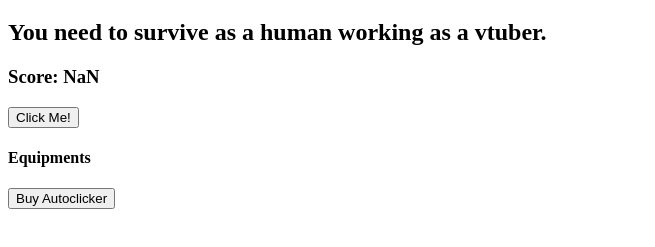
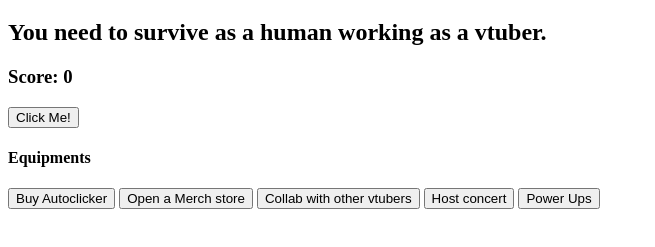
Before and after one commit to lyjaden416/clicker-game, a plain HTML site: page index.html in a window 1280 px wide. Shown: the part 61-308 px from the top of the page, without its empty margins (0-655 px from the left). Drawn offline with Linux system fonts and the light colour scheme.

Commit message:
Add files via upload
updated 1/15/25

```diff
--- a/index.html
+++ b/index.html
@@ -3,7 +3,8 @@
 <head>
     <meta charset="UTF-8">
     <meta name="viewport" content="width=device-width, initial-scale=1.0">
-    <script src="src/equip.js"></script>
+    <script src="src/building.js"></script>
+    <script src="upgrade.js"></script>
     <script src="src/main.js"></script>
     <title>Vtuber Clicker</title>
 
@@ -14,6 +15,10 @@
     <h3>Score: <span class="score" id="score">0</span></h3>
     <button type="button" onclick="scorePlusPlus()">Click Me!</button>
     <h4>Equipments</h4>
-    <button type="button" id="buyAutoclicker" onclick="autoclicker.purchase()">Buy Autoclicker</button>
+    <button type="button" id="buyJuicer" onclick="juicer.purchase()">Buy Autoclicker</button>
+    <button type="button" id="buyMouse" onclick="mouse.purchase()">Open a Merch store</button>
+    <button type="button" id="buyCollab" onclick="collab.purchase()">Collab with other vtubers</button>
+    <button type="button" id="buyConcert" onclick="concert.purchase()">Host concert</button>
+    <button type="button" id="">Power Ups</button>
 </body>
 </html>
```
